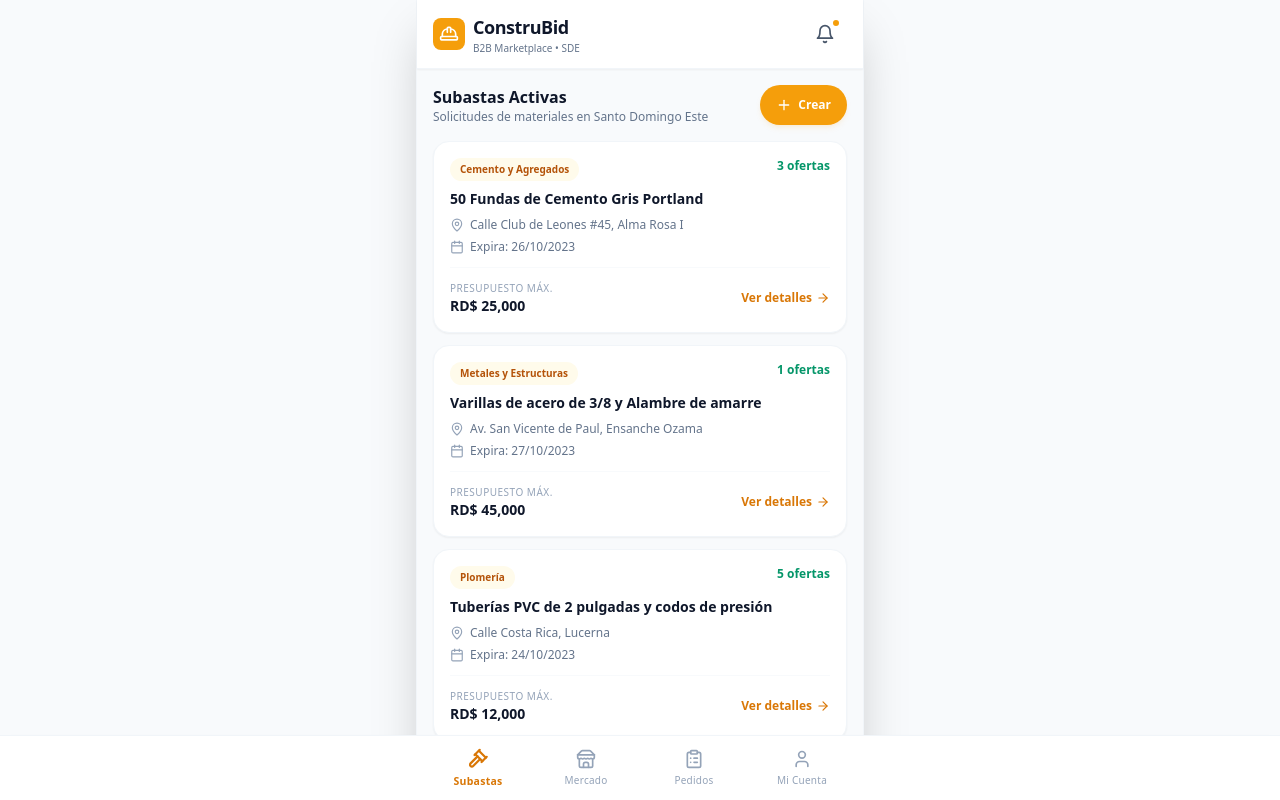
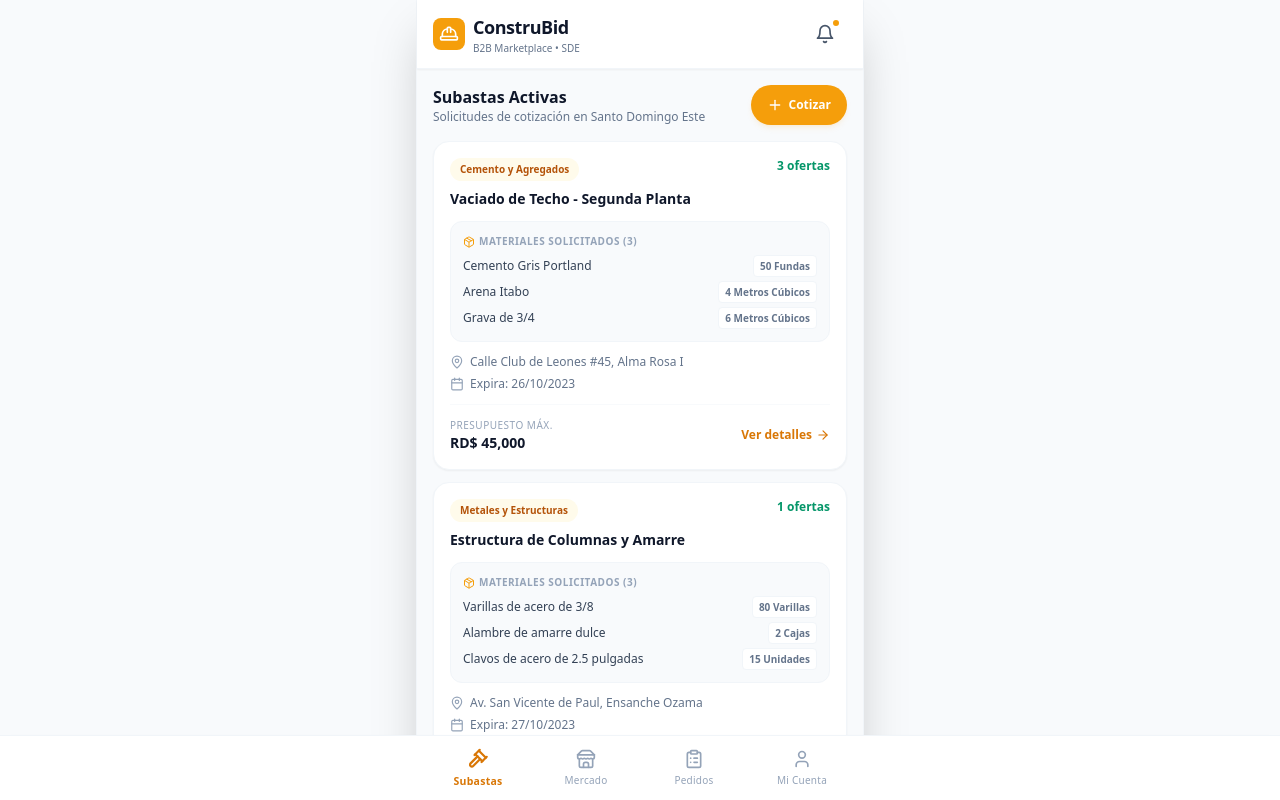
Before and after one commit to hicd07/cora, a React (Vite) app: page / in a window 1280 px wide. Shown: the top 800 px of the page. Built offline with nearby package versions, Linux system fonts and the light colour scheme.

Commit message:
[dyad] Implementación de cotizaciones multimaterial dinámicas para ConstruBid - wrote 3 file(s) + extra files edited outside of Dyad

```diff
--- a/src/components/bids/CreateBidModal.tsx
+++ b/src/components/bids/CreateBidModal.tsx
@@ -1,7 +1,7 @@
 import React, { useState } from 'react';
-import { X, HardHat, Calendar, MapPin, DollarSign, FileText, Info } from 'lucide-react';
+import { X, HardHat, Calendar, MapPin, DollarSign, FileText, Info, Plus, Trash2 } from 'lucide-react';
 import { showSuccess, showLoading, dismissToast } from '@/utils/toast';
-import { BidRequest } from '@/lib/mockData';
+import { BidRequest, QuoteItem } from '@/lib/mockData';
 
 interface CreateBidModalProps {
   isOpen: boolean;
@@ -26,15 +26,13 @@ const SECTORS = [
   'El Almirante'
 ];
 
-const UNITS = ['Fundas', 'Varillas', 'Metros Cúbicos', 'Unidades', 'Pies', 'Cajas'];
+const UNITS = ['Fundas', 'Varillas', 'Metros Cúbicos', 'Unidades', 'Pies', 'Cajas', 'Quintales'];
 
 export const CreateBidModal: React.FC<CreateBidModalProps> = ({ isOpen, onClose, onPublish }) => {
   if (!isOpen) return null;
 
   const [title, setTitle] = useState('');
   const [category, setCategory] = useState(CATEGORIES[0].id);
-  const [quantity, setQuantity] = useState('');
-  const [unit, setUnit] = useState(UNITS[0]);
   const [sector, setSector] = useState(SECTORS[0]);
   const [address, setAddress] = useState('');
   const [budget, setBudget] = useState('');
@@ -42,25 +40,56 @@ export const CreateBidModal: React.FC<CreateBidModalProps> = ({ isOpen, onClose,
   const [notes, setNotes] = useState('');
   const [isSubmitting, setIsSubmitting] = useState(false);
 
+  // Estado para la lista dinámica de materiales
+  const [items, setItems] = useState<QuoteItem[]>([
+    { name: '', quantity: 1, unit: UNITS[0] }
+  ]);
+
+  const handleAddItem = () => {
+    setItems([...items, { name: '', quantity: 1, unit: UNITS[0] }]);
+  };
+
+  const handleRemoveItem = (index: number) => {
+    if (items.length > 1) {
+      setItems(items.filter((_, i) => i !== index));
+    }
+  };
+
+  const handleItemChange = (index: number, field: keyof QuoteItem, value: any) => {
+    const newItems = [...items];
+    newItems[index] = {
+      ...newItems[index],
+      [field]: field === 'quantity' ? parseFloat(value) || 0 : value
+    };
+    setItems(newItems);
+  };
+
   const handleSubmit = (e: React.FormEvent) => {
     e.preventDefault();
-    if (!title || !quantity || !address) return;
+
+    // Validaciones básicas
+    if (!title || !address) return;
+    const validItems = items.filter(item => item.name.trim() !== '' && item.quantity > 0);
+    if (validItems.length === 0) {
+      alert('Por favor, añade al menos un material válido.');
+      return;
+    }
 
     setIsSubmitting(true);
     const toastId = showLoading('Buscando ferreterías aliadas en SDE...');
 
-    // Simulación de envío en tiempo real y geolocalización de ferreterías
     setTimeout(() => {
       dismissToast(toastId);
 
       const newRequest: BidRequest = {
         id: `req-${Date.now()}`,
-        title: `${quantity} ${unit} de ${title}`,
+        title: title,
         category,
         deliveryAddress: `${address}, ${sector}`,
         sector,
         status: 'active',
-        itemsCount: 1,
+        items: validItems,
+        itemsCount: validItems.length,
         budgetLimit: budget ? parseFloat(budget) : undefined,
         createdAt: new Date().toISOString(),
         expiresAt: new Date(Date.now() + parseInt(expiresIn) * 60 * 60 * 1000).toISOString(),
@@ -69,12 +98,12 @@ export const CreateBidModal: React.FC<CreateBidModalProps> = ({ isOpen, onClose,
 
       onPublish(newRequest);
       setIsSubmitting(false);
-      showSuccess('¡Requerimiento publicado! Notificando a 8 ferreterías en SDE en tiempo real.');
+      showSuccess(`¡Solicitud publicada! Notificando a ferreterías en ${sector} en tiempo real.`);
       onClose();
 
       // Reset form
       setTitle('');
-      setQuantity('');
+      setItems([{ name: '', quantity: 1, unit: UNITS[0] }]);
       setAddress('');
       setBudget('');
       setNotes('');
@@ -92,8 +121,8 @@ export const CreateBidModal: React.FC<CreateBidModalProps> = ({ isOpen, onClose,
               <HardHat className="w-5 h-5" />
             </div>
             <div>
-              <h3 className="font-bold text-slate-900 text-base">Publicar Requerimiento</h3>
-              <p className="text-[10px] text-slate-500">Cotizaciones rápidas en SDE</p>
+              <h3 className="font-bold text-slate-900 text-base">Solicitar Cotización</h3>
+              <p className="text-[10px] text-slate-500">Múltiples materiales en un solo pedido</p>
             </div>
           </div>
           <button
@@ -108,22 +137,22 @@ export const CreateBidModal: React.FC<CreateBidModalProps> = ({ isOpen, onClose,
         {/* Formulario */}
         <form onSubmit={handleSubmit} className="p-6 space-y-5 flex-1 pb-10">
 
-          {/* Material / Título */}
+          {/* Título de la Cotización */}
           <div className="space-y-1.5">
-            <label className="text-xs font-bold text-slate-700 block">¿Qué material necesitas?</label>
+            <label className="text-xs font-bold text-slate-700 block">Nombre de la Obra / Proyecto</label>
             <input
               type="text"
               required
-              placeholder="Ej: Cemento Gris Portland, Varillas de 3/8..."
+              placeholder="Ej: Vaciado de Techo - Segunda Planta"
               value={title}
               onChange={(e) => setTitle(e.target.value)}
               className="w-full px-4 py-3 text-sm rounded-xl border border-slate-200 focus:outline-none focus:ring-2 focus:ring-amber-500/20 focus:border-amber-500 transition-all"
             />
           </div>
 
-          {/* Categoría */}
+          {/* Categoría Principal */}
           <div className="space-y-1.5">
-            <label className="text-xs font-bold text-slate-700 block">Categoría</label>
+            <label className="text-xs font-bold text-slate-700 block">Categoría Principal</label>
             <select
               value={category}
               onChange={(e) => setCategory(e.target.value)}
@@ -135,31 +164,67 @@ export const CreateBidModal: React.FC<CreateBidModalProps> = ({ isOpen, onClose,
             </select>
           </div>
 
-          {/* Cantidad y Unidad */}
-          <div className="grid grid-cols-2 gap-3">
-            <div className="space-y-1.5">
-              <label className="text-xs font-bold text-slate-700 block">Cantidad</label>
+          {/* LISTA DINÁMICA DE MATERIALES */}
+          <div className="space-y-3">
+            <div className="flex items-center justify-between">
+              <label className="text-xs font-bold text-slate-700 block">Lista de Materiales</label>
+              <button
+                type="button"
+                onClick={handleAddItem}
+                className="text-xs font-bold text-amber-600 hover:text-amber-700 flex items-center gap-1 py-1 px-2 rounded-lg hover:bg-amber-50 transition-colors"
+              >
+                <Plus className="w-3.5 h-3.5" />
+                Añadir Material
+              </button>
+            </div>
+
+            <div className="space-y-2.5 max-h-[240px] overflow-y-auto pr-1">
+              {items.map((item, index) => (
+                <div key={index} className="flex gap-2 items-center bg-slate-50 p-2.5 rounded-xl border border-slate-100">
+                  <div className="flex-1">
+                    <input
+                      type="text"
+                      required
+                      placeholder="Material (ej: Cemento Gris)"
+                      value={item.name}
+                      onChange={(e) => handleItemChange(index, 'name', e.target.value)}
+                      className="w-full px-2.5 py-2 text-xs rounded-lg border border-slate-200 bg-white focus:outline-none focus:ring-2 focus:ring-amber-500/20 focus:border-amber-500 transition-all"
+                    />
+                  </div>
+                  <div className="w-16">
                     <input
                       type="number"
                       required
                       min="1"
-                placeholder="Ej: 50"
-                value={quantity}
-                onChange={(e) => setQuantity(e.target.value)}
-                className="w-full px-4 py-3 text-sm rounded-xl border border-slate-200 focus:outline-none focus:ring-2 focus:ring-amber-500/20 focus:border-amber-500 transition-all"
+                      placeholder="Cant."
+                      value={item.quantity || ''}
+                      onChange={(e) => handleItemChange(index, 'quantity', e.target.value)}
+                      className="w-full px-2 py-2 text-xs rounded-lg border border-slate-200 bg-white text-center focus:outline-none focus:ring-2 focus:ring-amber-500/20 focus:border-amber-500 transition-all"
                     />
                   </div>
-            <div className="space-y-1.5">
-              <label className="text-xs font-bold text-slate-700 block">Unidad</label>
+                  <div className="w-24">
                     <select
-                value={unit}
-                onChange={(e) => setUnit(e.target.value)}
-                className="w-full px-4 py-3 text-sm rounded-xl border border-slate-200 bg-white focus:outline-none focus:ring-2 focus:ring-amber-500/20 focus:border-amber-500 transition-all"
+                      value={item.unit}
+                      onChange={(e) => handleItemChange(index, 'unit', e.target.value)}
+                      className="w-full px-2 py-2 text-xs rounded-lg border border-slate-200 bg-white focus:outline-none focus:ring-2 focus:ring-amber-500/20 focus:border-amber-500 transition-all"
                     >
                       {UNITS.map((u) => (
                         <option key={u} value={u}>{u}</option>
                       ))}
                     </select>
+                  </div>
+                  {items.length > 1 && (
+                    <button
+                      type="button"
+                      onClick={() => handleRemoveItem(index)}
+                      className="p-1.5 text-slate-400 hover:text-red-500 rounded-lg hover:bg-red-50 transition-colors"
+                      aria-label="Eliminar material"
+                    >
+                      <Trash2 className="w-4 h-4" />
+                    </button>
+                  )}
+                </div>
+              ))}
             </div>
           </div>
 
--- a/src/lib/mockData.ts
+++ b/src/lib/mockData.ts
@@ -1,10 +1,17 @@
+export interface QuoteItem {
+  name: string;
+  quantity: number;
+  unit: string;
+}
+
 export interface BidRequest {
   id: string;
-  title: string;
+  title: string; // Nombre del proyecto o solicitud
   category: string;
   deliveryAddress: string;
-  sector: string; // e.g., Alma Rosa I, Ensanche Ozama
+  sector: string;
   status: 'active' | 'closed' | 'completed';
+  items: QuoteItem[];
   itemsCount: number;
   budgetLimit?: number;
   createdAt: string;
@@ -25,38 +32,53 @@ export interface HardwareStore {
 export const mockBidRequests: BidRequest[] = [
   {
     id: 'req-1',
-    title: '50 Fundas de Cemento Gris Portland',
+    title: 'Vaciado de Techo - Segunda Planta',
     category: 'Cemento y Agregados',
     deliveryAddress: 'Calle Club de Leones #45, Alma Rosa I',
     sector: 'Alma Rosa I',
     status: 'active',
-    itemsCount: 1,
-    budgetLimit: 25000,
+    items: [
+      { name: 'Cemento Gris Portland', quantity: 50, unit: 'Fundas' },
+      { name: 'Arena Itabo', quantity: 4, unit: 'Metros Cúbicos' },
+      { name: 'Grava de 3/4', quantity: 6, unit: 'Metros Cúbicos' }
+    ],
+    itemsCount: 3,
+    budgetLimit: 45000,
     createdAt: '2023-10-25T10:00:00Z',
     expiresAt: '2023-10-26T18:00:00Z',
     bidsCount: 3,
   },
   {
     id: 'req-2',
-    title: 'Varillas de acero de 3/8 y Alambre de amarre',
+    title: 'Estructura de Columnas y Amarre',
     category: 'Metales y Estructuras',
     deliveryAddress: 'Av. San Vicente de Paul, Ensanche Ozama',
     sector: 'Ensanche Ozama',
     status: 'active',
-    itemsCount: 4,
-    budgetLimit: 45000,
+    items: [
+      { name: 'Varillas de acero de 3/8', quantity: 80, unit: 'Varillas' },
+      { name: 'Alambre de amarre dulce', quantity: 2, unit: 'Cajas' },
+      { name: 'Clavos de acero de 2.5 pulgadas', quantity: 15, unit: 'Unidades' }
+    ],
+    itemsCount: 3,
+    budgetLimit: 35000,
     createdAt: '2023-10-25T11:30:00Z',
     expiresAt: '2023-10-27T12:00:00Z',
     bidsCount: 1,
   },
   {
     id: 'req-3',
-    title: 'Tuberías PVC de 2 pulgadas y codos de presión',
+    title: 'Instalación Sanitaria Baño Principal',
     category: 'Plomería',
     deliveryAddress: 'Calle Costa Rica, Lucerna',
     sector: 'Lucerna',
     status: 'closed',
-    itemsCount: 12,
+    items: [
+      { name: 'Tuberías PVC de 2 pulgadas', quantity: 12, unit: 'Unidades' },
+      { name: 'Codos de presión PVC 90°', quantity: 8, unit: 'Unidades' },
+      { name: 'Pegamento PVC líquido', quantity: 2, unit: 'Unidades' }
+    ],
+    itemsCount: 3,
     budgetLimit: 12000,
     createdAt: '2023-10-24T08:00:00Z',
     expiresAt: '2023-10-24T18:00:00Z',
--- a/src/pages/Index.tsx
+++ b/src/pages/Index.tsx
@@ -3,7 +3,7 @@ import Header from '@/components/layout/Header';
 import BottomNav from '@/components/layout/BottomNav';
 import CreateBidModal from '@/components/bids/CreateBidModal';
 import { mockBidRequests, mockHardwareStores, BidRequest } from '@/lib/mockData';
-import { Gavel, Store, ClipboardList, User, Plus, MapPin, Calendar, ArrowRight } from 'lucide-react';
+import { Gavel, Store, ClipboardList, User, Plus, MapPin, Calendar, ArrowRight, Package } from 'lucide-react';
 
 const Index = () => {
   const [activeTab, setActiveTab] = useState<string>('bids');
@@ -23,14 +23,14 @@ const Index = () => {
             <div className="flex items-center justify-between">
               <div>
                 <h2 className="text-base font-bold text-slate-900">Subastas Activas</h2>
-                <p className="text-xs text-slate-500">Solicitudes de materiales en Santo Domingo Este</p>
+                <p className="text-xs text-slate-500">Solicitudes de cotización en Santo Domingo Este</p>
               </div>
               <button
                 onClick={() => setIsCreateModalOpen(true)}
                 className="bg-amber-500 hover:bg-amber-600 text-white px-4 py-2 rounded-full text-xs font-bold flex items-center gap-1.5 shadow-md shadow-amber-500/10 transition-all min-h-[40px] active:scale-95"
               >
                 <Plus className="w-4 h-4" />
-                <span>Crear</span>
+                <span>Cotizar</span>
               </button>
             </div>
 
@@ -46,9 +46,27 @@ const Index = () => {
                     </span>
                   </div>
 
-                  <h3 className="font-bold text-slate-900 text-sm mb-2 line-clamp-2">
+                  <h3 className="font-bold text-slate-900 text-sm mb-1">
                     {req.title}
                   </h3>
+
+                  {/* Desglose de Materiales */}
+                  <div className="my-3 bg-slate-50 p-3 rounded-xl border border-slate-100 space-y-1.5">
+                    <p className="text-[10px] text-slate-400 font-bold uppercase tracking-wider flex items-center gap-1">
+                      <Package className="w-3 h-3 text-amber-500" />
+                      Materiales Solicitados ({req.itemsCount})
+                    </p>
+                    <ul className="space-y-1">
+                      {req.items?.map((item, idx) => (
+                        <li key={idx} className="text-xs text-slate-700 flex justify-between items-center">
+                          <span className="font-medium">{item.name}</span>
+                          <span className="text-slate-500 font-semibold bg-white px-1.5 py-0.5 rounded border border-slate-100 text-[10px]">
+                            {item.quantity} {item.unit}
+                          </span>
+                        </li>
+                      ))}
+                    </ul>
+                  </div>
 
                   <div className="space-y-1.5 text-xs text-slate-500 mb-3">
                     <div className="flex items-center gap-1.5">
```
Also changed, not shown: .dyad/screenshot/566f4efecbc39c7dcacbae3f3e7aa54897d28b51.png (added). Lines whose indentation alone changed are shown as unchanged.
